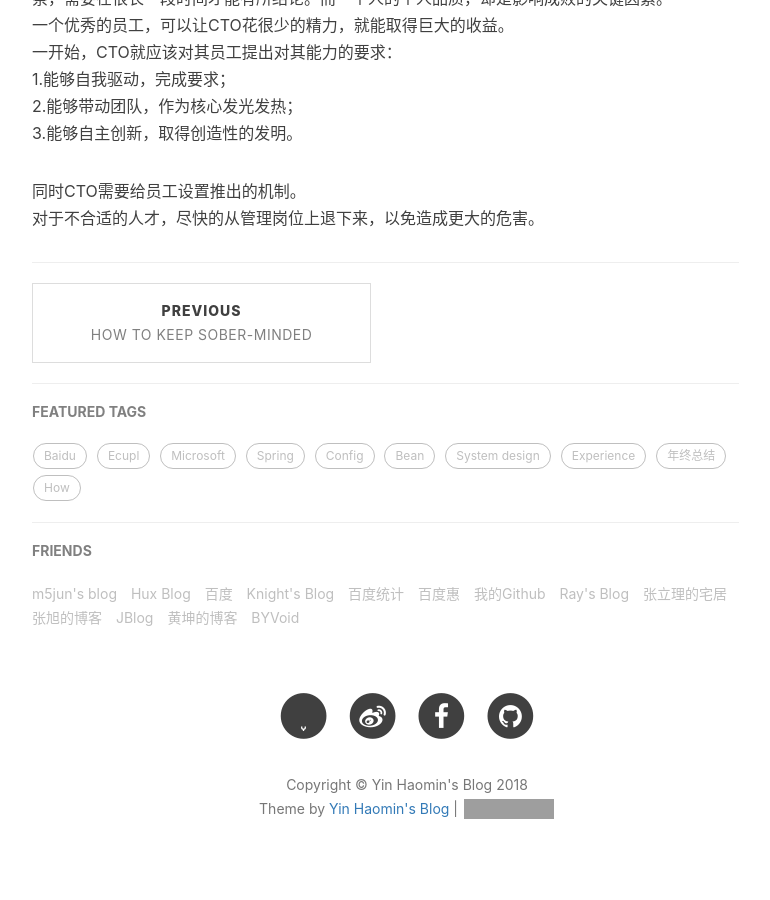
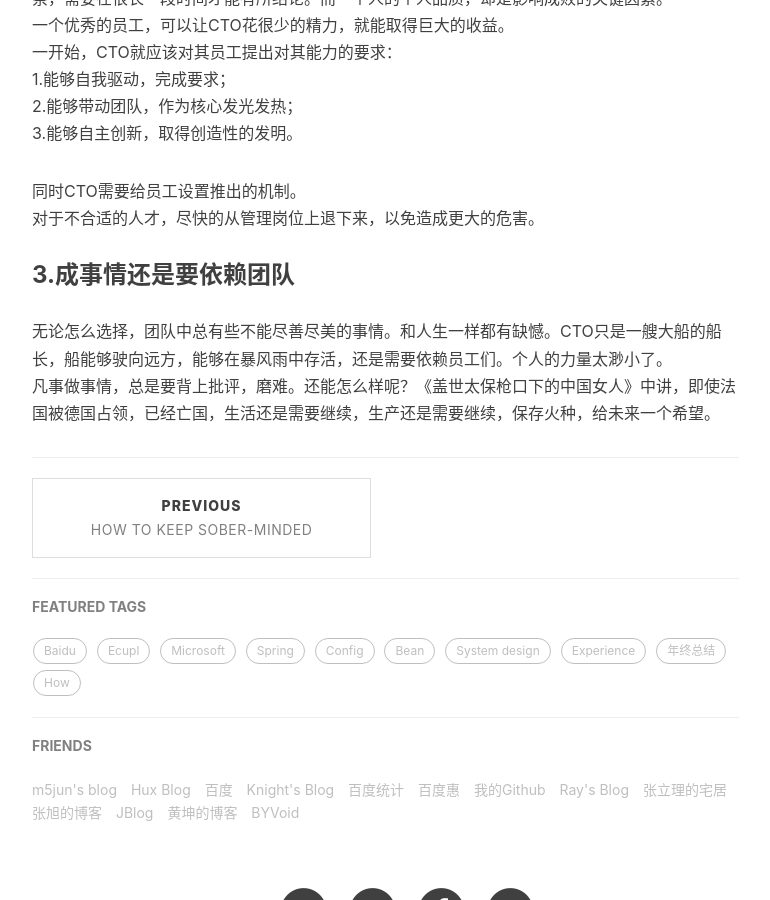
Before and after one commit to yinhaomin/yinhaomin.github.io, a Jekyll site: the page built from _posts/2018-10-29-怎么当好一个CTO.md, in a window 1280 px wide and 900 px high, scrolled down 1021 px. Shown: the whole window, without its empty margins (233-1003 px from the left). Built offline with Jekyll 4.4.1, drawn with Linux system fonts in a browser that asks for light colours; nearby versions of some CDN libraries; comment, search, counter and statistics services are not loaded; grey boxes are pictures that could not be loaded.

Commit message:
Update 2018-10-29-怎么当好一个CTO.md

```diff
--- a/_posts/2018-10-29-怎么当好一个CTO.md
+++ b/_posts/2018-10-29-怎么当好一个CTO.md
@@ -25,3 +25,6 @@ CTO是否是一个追求技术成长的人，是否是一个对产品敏锐的
 
 同时CTO需要给员工设置推出的机制。<br>
 对于不合适的人才，尽快的从管理岗位上退下来，以免造成更大的危害。<br>
+### 3.成事情还是要依赖团队
+无论怎么选择，团队中总有些不能尽善尽美的事情。和人生一样都有缺憾。CTO只是一艘大船的船长，船能够驶向远方，能够在暴风雨中存活，还是需要依赖员工们。个人的力量太渺小了。<br>
+凡事做事情，总是要背上批评，磨难。还能怎么样呢？《盖世太保枪口下的中国女人》中讲，即使法国被德国占领，已经亡国，生活还是需要继续，生产还是需要继续，保存火种，给未来一个希望。
```
